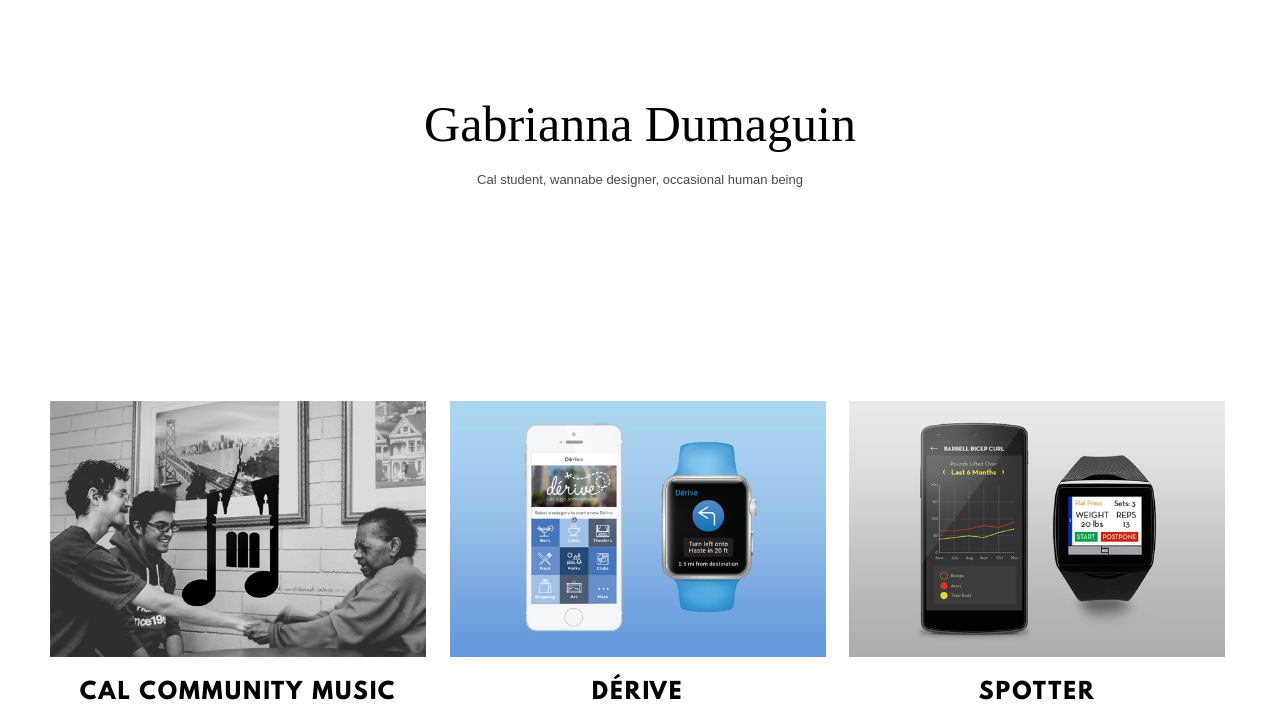
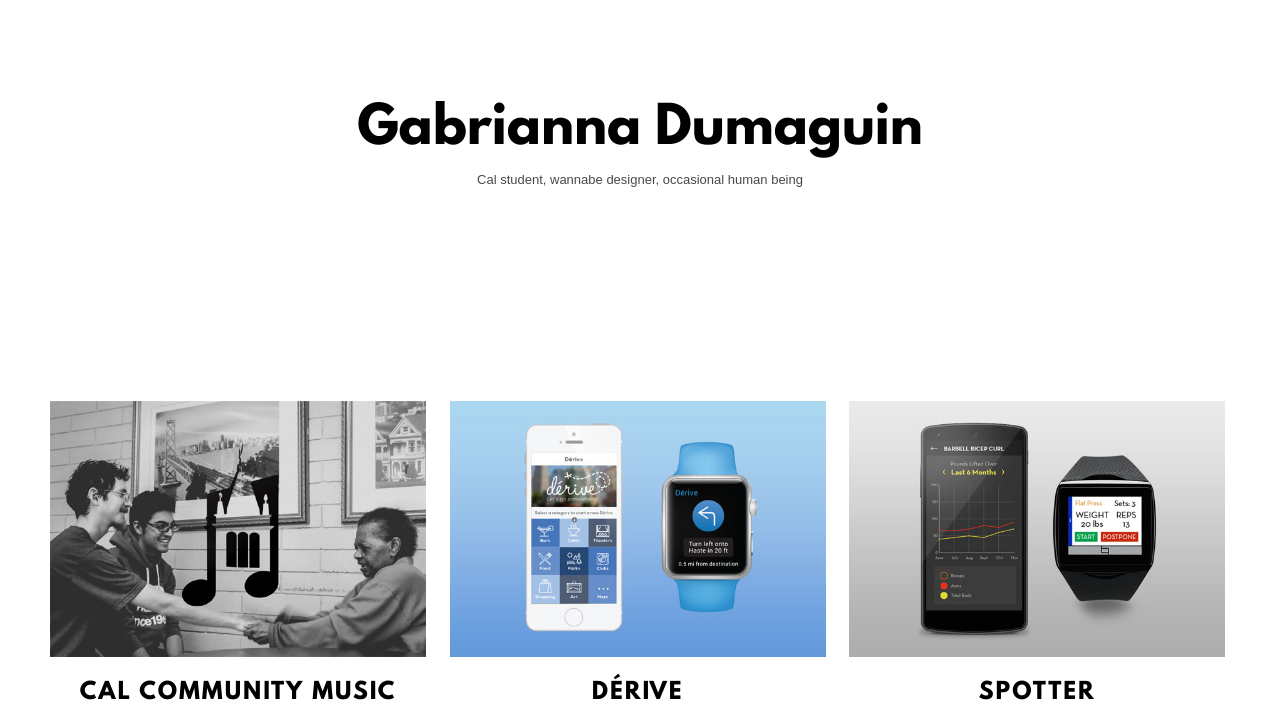
Before and after one commit to gabriannad/gabriannad.github.io, a plain HTML site: page index.html in a window 1280 px wide. Shown: the part 87-798 px from the top of the page. Drawn offline with Linux system fonts and the light colour scheme.

Commit message:
nav font to league spartan

```diff
--- a/css/style.css
+++ b/css/style.css
@@ -79,7 +79,7 @@
 }
 
 div#blurb h1 {
-	font-family: "velino-poster";
+	font-family: "league_spartanregular";
 	font-weight: normal;
 	font-size: 50px;
 	color: #000000;
```
